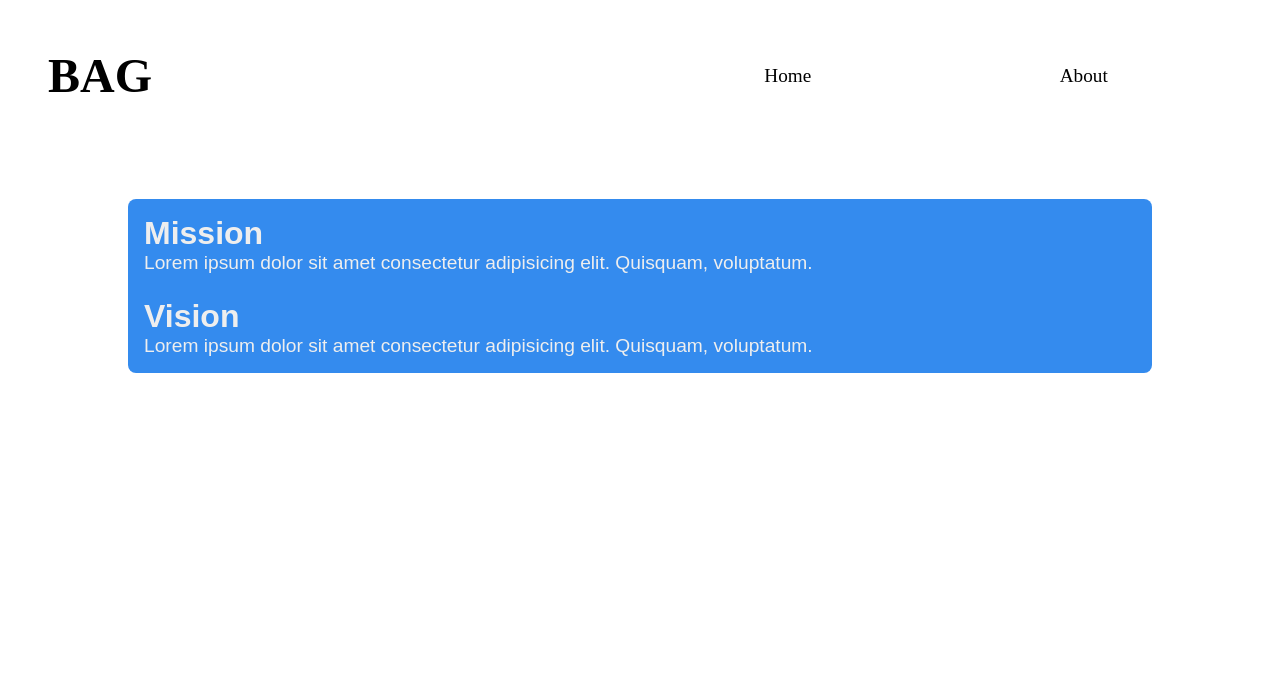
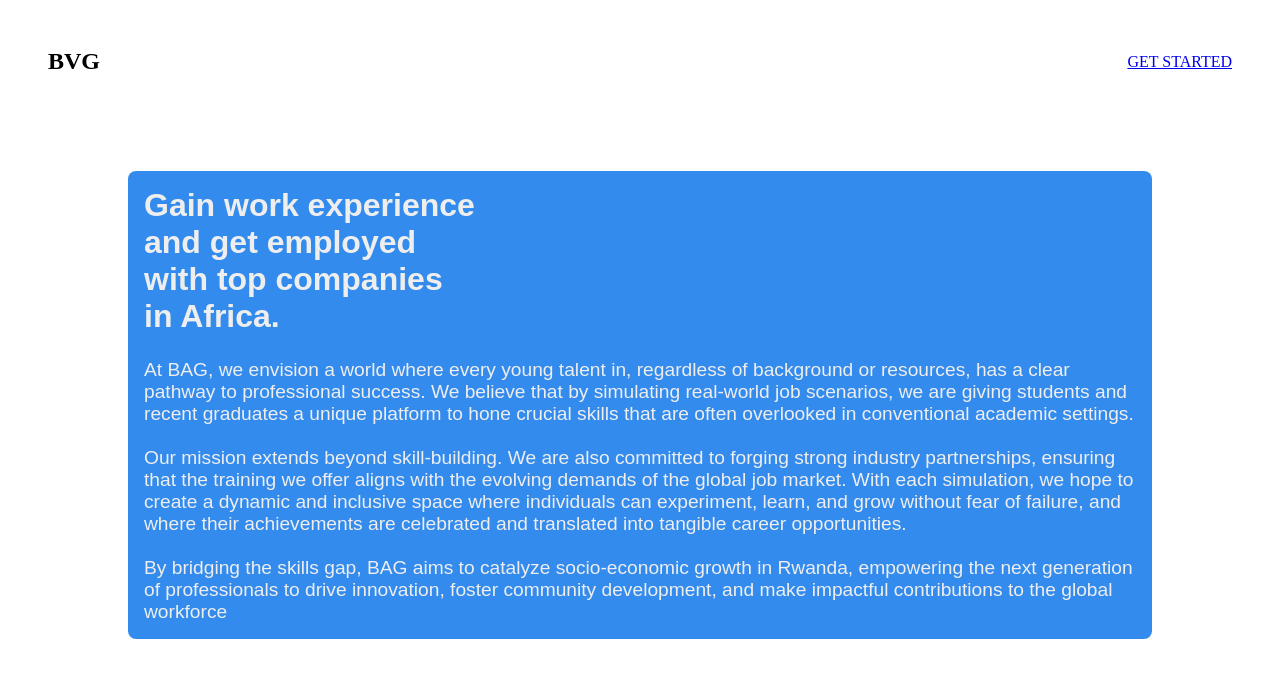
Before and after one commit to Kwaku28/bag, a plain HTML site: page index.html in a window 1280 px wide. Drawn offline with Linux system fonts and the light colour scheme.

Commit message:
Edit navigation bar

```diff
--- a/index.html
+++ b/index.html
@@ -1,33 +1,50 @@
 <!DOCTYPE html>
 <html lang="en">
   <head>
-  <meta charset="UTF-8">
-  <meta name="viewport" content="width=device-width, initial-scale=1.0">
+    <meta charset="UTF-8" />
+    <meta name="viewport" content="width=device-width, initial-scale=1.0" />
     <title>Bag</title>
-  <link rel="stylesheet" href="style.css">
+    <link rel="stylesheet" href="style.css" />
   </head>
+
   <body>
     <header>
       <nav>
         <div class="logo">
-        <h3>BAG</h3>
+          <h1>B<span>V</span>G</h1>
         </div>
-      <ul class="nav-links">
-        <li><a href="#">Home</a></li>
-        <li><a href="#">About</a></li>
-      </ul>
+        <a href="#">GET STARTED</a>
       </nav>
     </header>
 
     <main>
       <aside>
-      <div>
-        <h2>Mission</h2>
-        <p>Lorem ipsum dolor sit amet consectetur adipisicing elit. Quisquam, voluptatum.</p>
-      </div>
-      <div>
-        <h2>Vision</h2>
-        <p>Lorem ipsum dolor sit amet consectetur adipisicing elit. Quisquam, voluptatum.</p>
+        <h2>
+          Gain <span> work experience </span><br />
+          and <span>get employed</span><br />
+          with <span>top companies</span><br />
+          in Africa.
+        </h2>
+        <p>
+          At BAG, we envision a world where every young talent in, regardless of
+          background or resources, has a clear pathway to professional success.
+          We believe that by simulating real-world job scenarios, we are giving
+          students and recent graduates a unique platform to hone crucial skills
+          that are often overlooked in conventional academic settings.
+          <br /><br />
+          Our mission extends beyond skill-building. We are also committed to
+          forging strong industry partnerships, ensuring that the training we
+          offer aligns with the evolving demands of the global job market. With
+          each simulation, we hope to create a dynamic and inclusive space where
+          individuals can experiment, learn, and grow without fear of failure,
+          and where their achievements are celebrated and translated into
+          tangible career opportunities.
+          <br /><br />
+          By bridging the skills gap, BAG aims to catalyze socio-economic growth
+          in Rwanda, empowering the next generation of professionals to drive
+          innovation, foster community development, and make impactful
+          contributions to the global workforce
+        </p>
       </aside>
     </main>
   </body>
```
Lines whose indentation alone changed are shown as unchanged.
